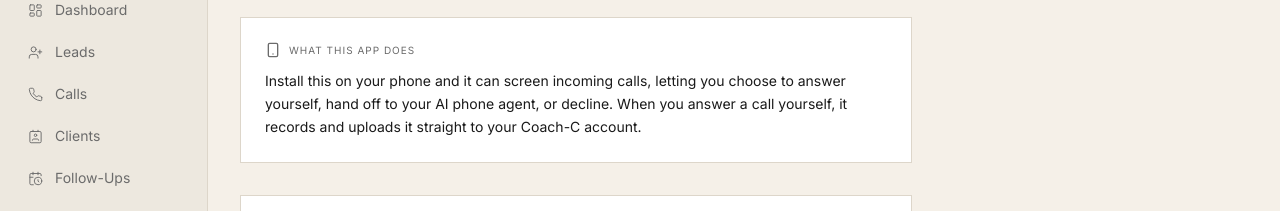
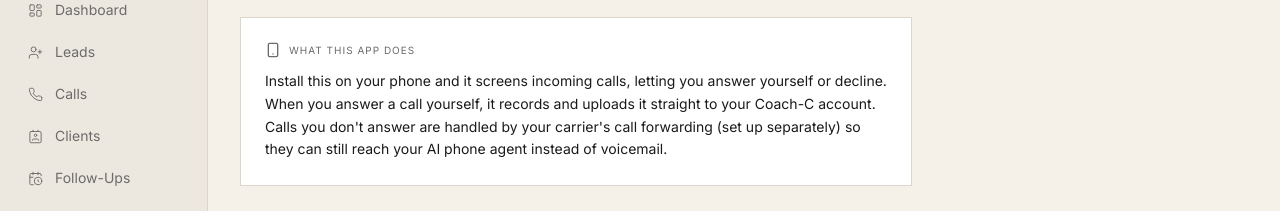
Before and after one commit to TSP-Jacob/coach-c, a Next.js app in the folder frontend/: page /get-app in a window 1280 px wide. Shown: the part 128-339 px from the top of the page. Built offline with nearby package versions, Linux system fonts and the light colour scheme; no server answers; sample sign-in values are in the browser's storage; a web font is replaced by a local one.

Commit message:
Get the App: update copy now that AI Answer button is gone
The Android app's manual AI-forward button was removed (it never actually
connected the caller). Unanswered/declined calls now reach the AI agent
via carrier call forwarding instead, set up outside the app.

```diff
--- a/frontend/app/get-app/page.tsx
+++ b/frontend/app/get-app/page.tsx
@@ -37,9 +37,11 @@ export default function GetAppPage() {
           <p className="text-[10px] tracking-widest uppercase text-muted">What this app does</p>
         </div>
         <p className="text-sm text-charcoal leading-relaxed">
-          Install this on your phone and it can screen incoming calls, letting you choose to
-          answer yourself, hand off to your AI phone agent, or decline. When you answer a call
-          yourself, it records and uploads it straight to your Coach-C account.
+          Install this on your phone and it screens incoming calls, letting you answer yourself
+          or decline. When you answer a call yourself, it records and uploads it straight to your
+          Coach-C account. Calls you don&apos;t answer are handled by your carrier&apos;s call
+          forwarding (set up separately) so they can still reach your AI phone agent instead of
+          voicemail.
         </p>
       </div>
 
```
